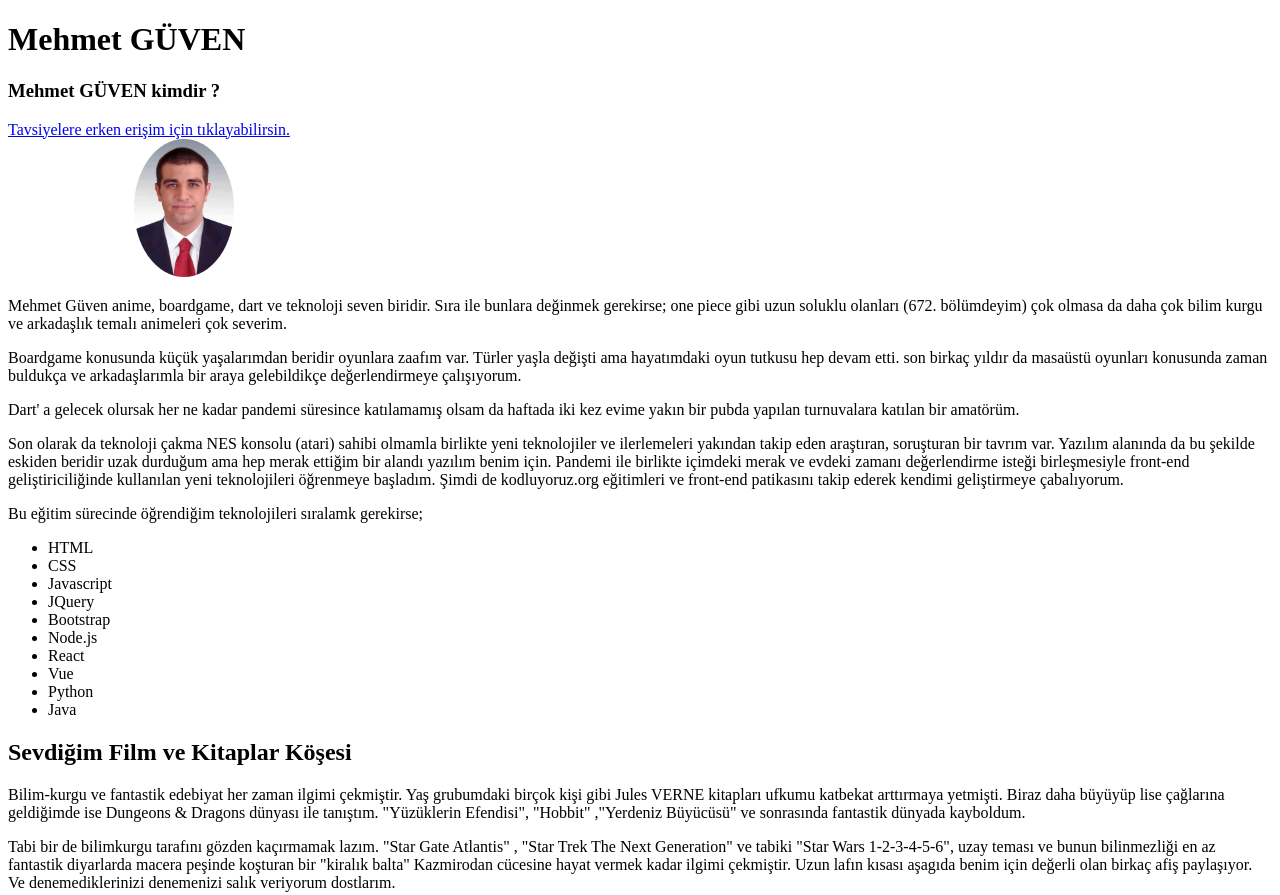
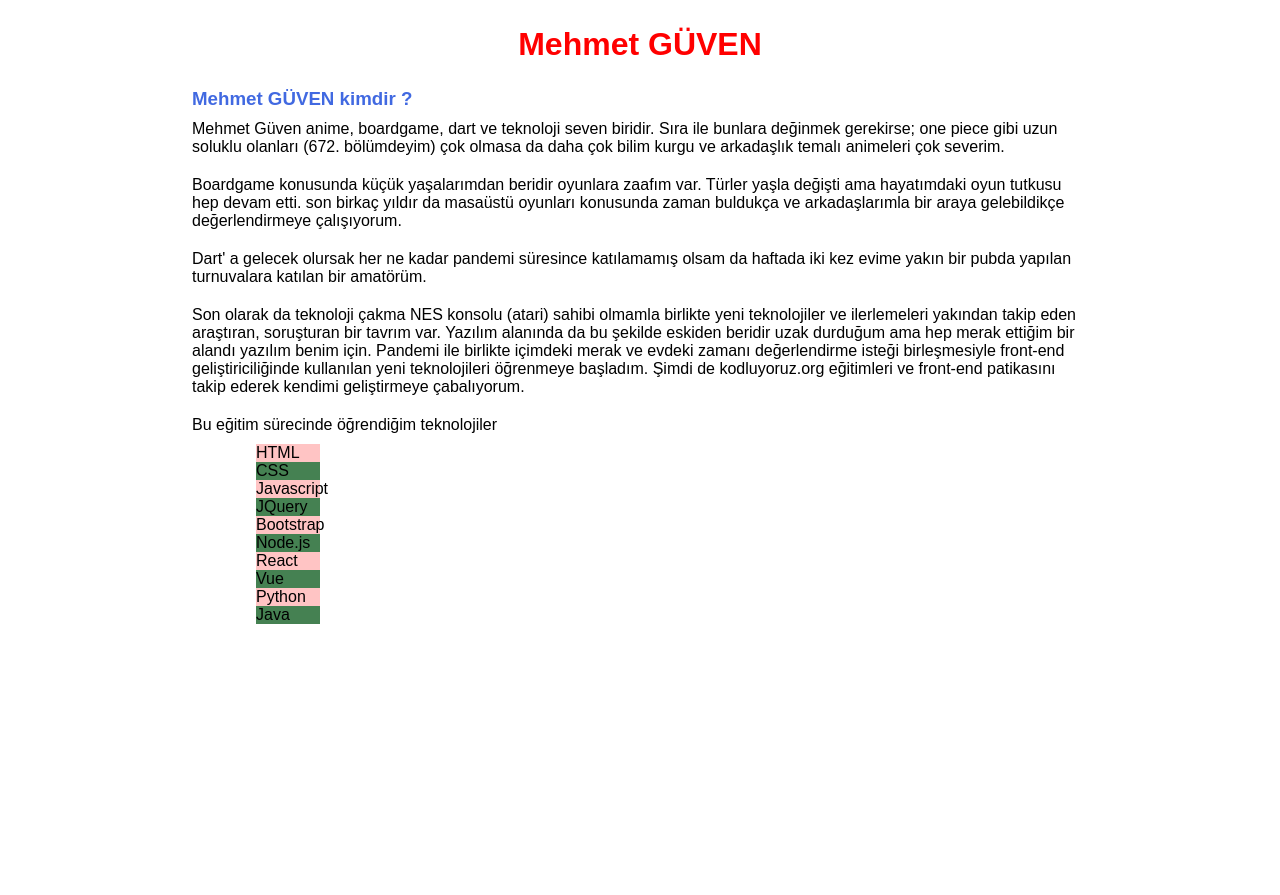
Before and after one commit to gulkhunir/html-odevi, a plain HTML site: page index.html in a window 1280 px wide. Shown: the top 895 px of the page. After the commit the page ends 800 px from the top, so only its background shows below. Drawn offline with Linux system fonts and the light colour scheme; a web font is replaced by a local one.

Commit message:
CSS dokunuşu

```diff
--- /dev/null
+++ b/CSS/style.css
@@ -0,0 +1,33 @@
+* {
+  margin: 0px;
+  padding: 0px;
+  font-family: "IBM Plex Sans Thai", sans-serif;
+}
+h1 {
+  color: red;
+  text-align: center;
+  margin-top: 2%;
+  margin-bottom: 2%;
+}
+h3,
+p {
+  width: 70%;
+  margin: auto;
+}
+h3 {
+  color: royalblue;
+}
+p {
+  padding: 10px 0;
+}
+li:nth-child(2n + 1) {
+  background-color: rgb(255, 196, 196);
+}
+li:nth-child(2n) {
+  background-color: rgb(69, 129, 82);
+}
+li {
+  margin-left: 20%;
+  width: 5%;
+  list-style-type: none;
+}
--- a/index.html
+++ b/index.html
@@ -5,33 +5,19 @@
     <meta http-equiv="X-UA-Compatible" content="IE=edge">
     <meta name="viewport" content="width=device-width, initial-scale=1.0">
     <title>HTML Uygulama Ödevi</title>
-    <style>
-    #fotom {
-    border-radius: 50%;
-    margin-left:10%
-    }
-    .fotolar{
-        display: flex;
-    }
-    .foto{
-        width: auto;
-        display: flex;
-    }
-    </style>
+    <link rel="preconnect" href="https://fonts.googleapis.com">
+    <link rel="preconnect" href="https://fonts.gstatic.com" crossorigin>
+    <link href="https://fonts.googleapis.com/css2?family=IBM+Plex+Sans+Thai:wght@500&display=swap" rel="stylesheet">
+    <link rel="stylesheet" href="./CSS/style.css">
 </head>
 <body>
     <h1>Mehmet GÜVEN</h1>
     <h3>Mehmet GÜVEN kimdir ?</h3>
-    <a href="#fotolar">Tavsiyelere erken erişim için tıklayabilirsin.</a><br>
-
-    <img id="fotom" src="./img/fotom.jpeg" alt="ben.pic" width="100px" border-radius ="50%">
-    <div>
-        <p>Mehmet Güven anime, boardgame, dart ve teknoloji seven biridir. Sıra ile bunlara değinmek gerekirse; one piece gibi uzun soluklu olanları (672. bölümdeyim) çok olmasa da daha çok bilim kurgu ve arkadaşlık temalı animeleri çok severim.  </p>
-    </div>
+    <p>Mehmet Güven anime, boardgame, dart ve teknoloji seven biridir. Sıra ile bunlara değinmek gerekirse; one piece gibi uzun soluklu olanları (672. bölümdeyim) çok olmasa da daha çok bilim kurgu ve arkadaşlık temalı animeleri çok severim.  </p>
     <p>Boardgame konusunda küçük yaşalarımdan beridir oyunlara zaafım var. Türler yaşla değişti ama hayatımdaki oyun tutkusu hep devam etti. son birkaç yıldır da masaüstü oyunları konusunda zaman buldukça ve arkadaşlarımla bir araya gelebildikçe değerlendirmeye çalışıyorum.</p>
     <p >Dart' a gelecek olursak her ne kadar pandemi süresince katılamamış olsam da haftada iki kez evime yakın bir pubda yapılan turnuvalara katılan bir amatörüm. </p>
     <p >Son olarak da teknoloji çakma NES konsolu (atari) sahibi olmamla birlikte yeni teknolojiler ve ilerlemeleri yakından takip eden araştıran, soruşturan bir tavrım var. Yazılım alanında da bu şekilde eskiden beridir uzak durduğum ama hep merak ettiğim bir alandı yazılım benim için. Pandemi ile birlikte içimdeki merak ve evdeki zamanı değerlendirme isteği birleşmesiyle front-end geliştiriciliğinde kullanılan yeni teknolojileri öğrenmeye başladım. Şimdi de kodluyoruz.org eğitimleri ve front-end patikasını takip ederek kendimi geliştirmeye çabalıyorum. </p>
-    <p>Bu eğitim sürecinde öğrendiğim teknolojileri sıralamk gerekirse;</p>
+    <p>Bu eğitim sürecinde öğrendiğim teknolojiler </p>
     <ul>
         <li>HTML</li>
         <li>CSS</li>
@@ -44,22 +30,5 @@
         <li>Python</li>
         <li>Java</li>
     </ul>
-    <h2>Sevdiğim Film ve Kitaplar Köşesi</h2>
-    <p>Bilim-kurgu ve fantastik edebiyat her zaman ilgimi çekmiştir. Yaş grubumdaki birçok kişi gibi Jules VERNE kitapları ufkumu katbekat arttırmaya yetmişti. Biraz daha büyüyüp lise çağlarına geldiğimde ise Dungeons & Dragons dünyası ile tanıştım. "Yüzüklerin Efendisi", "Hobbit" ,"Yerdeniz Büyücüsü" ve sonrasında fantastik dünyada kayboldum.</p>
-    <p>    Tabi bir de bilimkurgu tarafını  gözden kaçırmamak lazım. "Star Gate Atlantis" , "Star Trek The Next Generation" ve tabiki "Star Wars 1-2-3-4-5-6", uzay teması ve bunun bilinmezliği en az fantastik diyarlarda macera peşinde koşturan bir "kiralık balta" Kazmirodan cücesine hayat vermek kadar ilgimi çekmiştir. Uzun lafın kısası aşagıda benim için değerli olan birkaç afiş paylaşıyor. Ve denemediklerinizi denemenizi salık veriyorum dostlarım. </p>
-<div id="fotolar">
-    <div class="foto">
-        <img src="https://img-s1.onedio.com/id-566ac601b38d21f2301ab816/rev-0/raw/s-3340d5ea0f24a216bb41559c94d25589db68db09.jpg" alt="starwars.pic" width="600">
-        <img src="https://i.dr.com.tr/cache/500x400-0/originals/0000000057163-1.jpg" alt="lotr.pic" width="250">
-    </div>
-    <div class="foto">
-        <img src="https://www.dictionary.com/e/wp-content/uploads/2019/06/1000x700-DnD-1-790x310.jpg" alt="d&d.pic" width="600" height="380">
-        <img src="https://i.idefix.com/cache/500x400-0/originals/0000000057061-1.jpg" alt="earthsea.pic" width="250">
-    </div>
-    <div class="foto">
-        <img src="https://www.kitapcenter.com/jules-verne-seti-is-bankasi-kultur-yayinlari-202253-88-B.jpg" alt="julesVerne.pic" width="600" height="380">
-        <img src="https://cocuklasinema.com/assets/admin/images/movie/fji0jumanji_1995.jpg" alt="jumanji.pic" width="250">
-    </div>
-</div>
 </body>
 </html>
```
